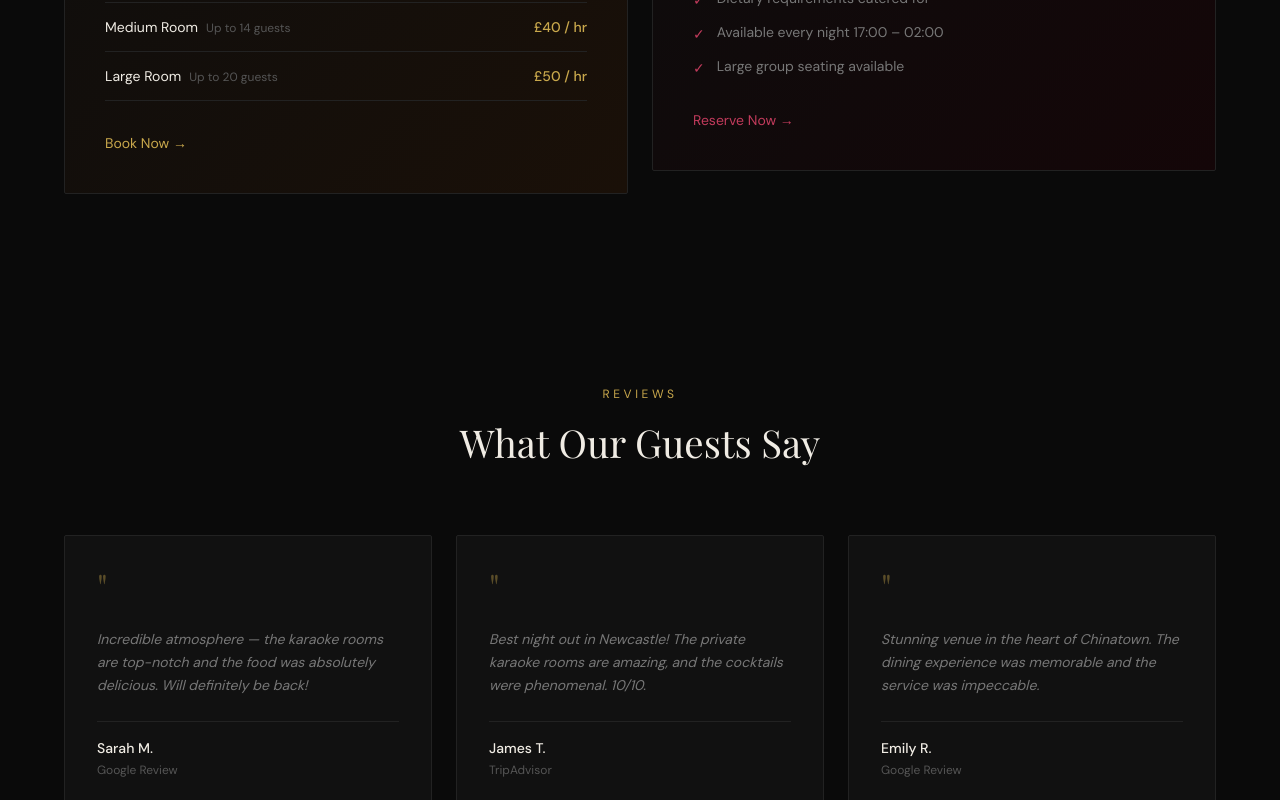
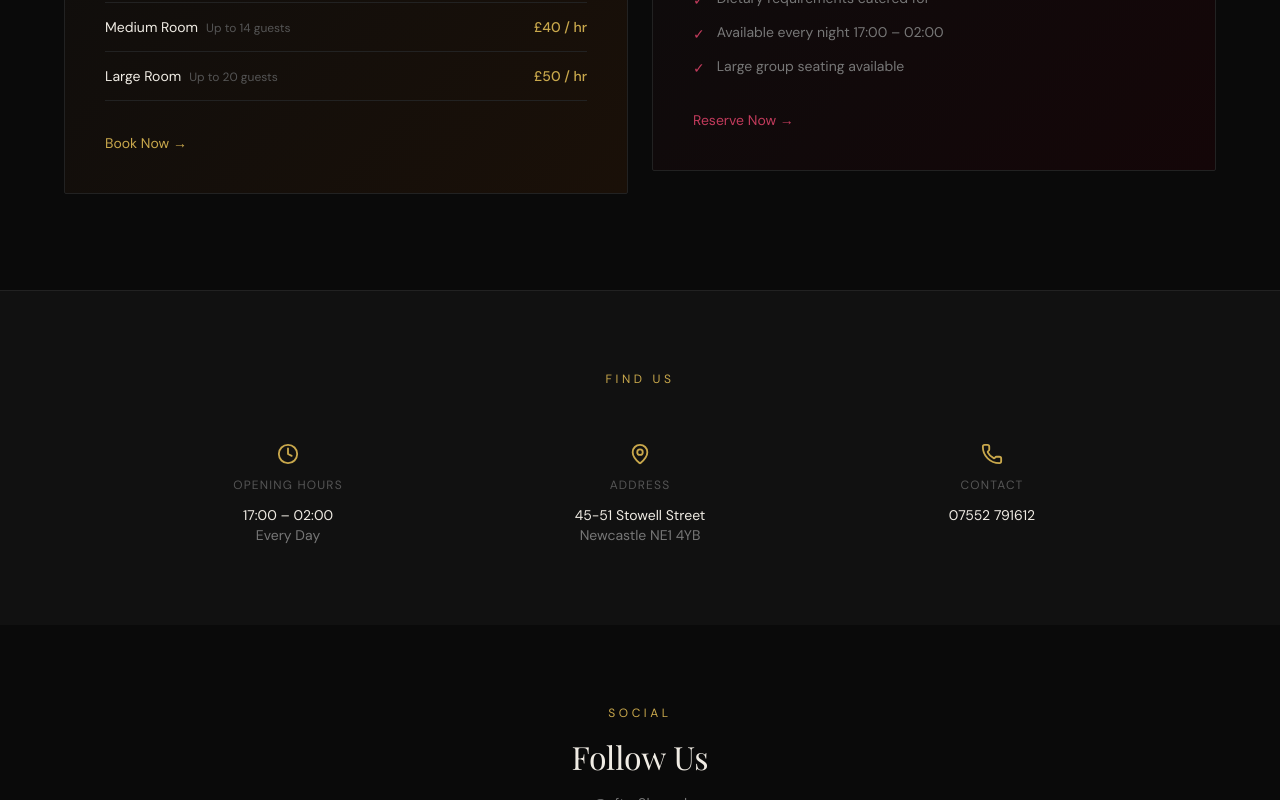
Before and after one commit to huangsq23/after-9, a Next.js app: page / in a window 1280 px wide. Shown: the part 2000-2800 px from the top of the page. Built offline with nearby package versions, Linux system fonts and the light colour scheme.

Commit message:
Remove testimonials section; update footer email to Jiuhou2023@gmail.com

```diff
--- a/app/page.tsx
+++ b/app/page.tsx
@@ -5,24 +5,6 @@ import Marquee from '../components/Marquee'
 import FadeIn from '../components/FadeIn'
 import VenueCarousel from '../components/VenueCarousel'
 import heroLogo from '../public/hero-logo.png'
-
-const testimonials = [
-  {
-    text: 'Incredible atmosphere — the karaoke rooms are top-notch and the food was absolutely delicious. Will definitely be back!',
-    name: 'Sarah M.',
-    source: 'Google Review',
-  },
-  {
-    text: 'Best night out in Newcastle! The private karaoke rooms are amazing, and the cocktails were phenomenal. 10/10.',
-    name: 'James T.',
-    source: 'TripAdvisor',
-  },
-  {
-    text: 'Stunning venue in the heart of Chinatown. The dining experience was memorable and the service was impeccable.',
-    name: 'Emily R.',
-    source: 'Google Review',
-  },
-]
 
 export default function HomePage() {
   return (
@@ -263,52 +245,6 @@ export default function HomePage() {
         </div>
       </section>
 
-      {/* Section 6: Testimonials */}
-      <section className="py-24 px-6">
-        <div className="max-w-6xl mx-auto">
-          <FadeIn>
-            <p
-              className="text-center text-gold text-xs uppercase mb-3"
-              style={{ letterSpacing: '0.3em' }}
-            >
-              Reviews
-            </p>
-            <h2
-              className="font-display font-light text-center text-foreground mb-16"
-              style={{ fontSize: 'clamp(1.75rem, 3vw, 2.5rem)' }}
-            >
-              What Our Guests Say
-            </h2>
-          </FadeIn>
-          <div className="grid grid-cols-1 md:grid-cols-3 gap-6">
-            {testimonials.map((t, i) => (
-              <FadeIn key={i} delay={i * 100}>
-                <div
-                  className="p-8"
-                  style={{
-                    background: 'var(--surface)',
-                    border: '1px solid var(--border)',
-                    borderRadius: '2px',
-                  }}
-                >
-                  <p
-                    className="font-display text-4xl font-light text-gold leading-none mb-6"
-                    style={{ opacity: 0.4 }}
-                  >
-                    "
-                  </p>
-                  <p className="text-text-muted text-sm leading-relaxed italic mb-6">{t.text}</p>
-                  <div className="border-t border-border pt-4">
-                    <p className="text-foreground text-sm font-medium">{t.name}</p>
-                    <p className="text-text-dim text-xs mt-1">{t.source}</p>
-                  </div>
-                </div>
-              </FadeIn>
-            ))}
-          </div>
-        </div>
-      </section>
-
       {/* Section 7: Location & Info */}
       <FadeIn>
         <section
--- a/components/Footer.tsx
+++ b/components/Footer.tsx
@@ -81,9 +81,9 @@ export default function Footer() {
               <MessageCircle size={15} className="text-gold-dark shrink-0" />
               WhatsApp
             </a>
-            <a href="mailto:huangsq0716@gmail.com" className="flex gap-3 items-center text-text-muted hover:text-foreground text-sm transition-colors">
+            <a href="mailto:Jiuhou2023@gmail.com" className="flex gap-3 items-center text-text-muted hover:text-foreground text-sm transition-colors">
               <Mail size={15} className="text-gold-dark shrink-0" />
-              huangsq0716@gmail.com
+              Jiuhou2023@gmail.com
             </a>
             <a href="https://www.instagram.com/after9barncl" target="_blank" rel="noopener noreferrer" className="flex gap-3 items-center text-text-muted hover:text-gold text-sm transition-colors">
               <InstagramIcon size={15} />
```
